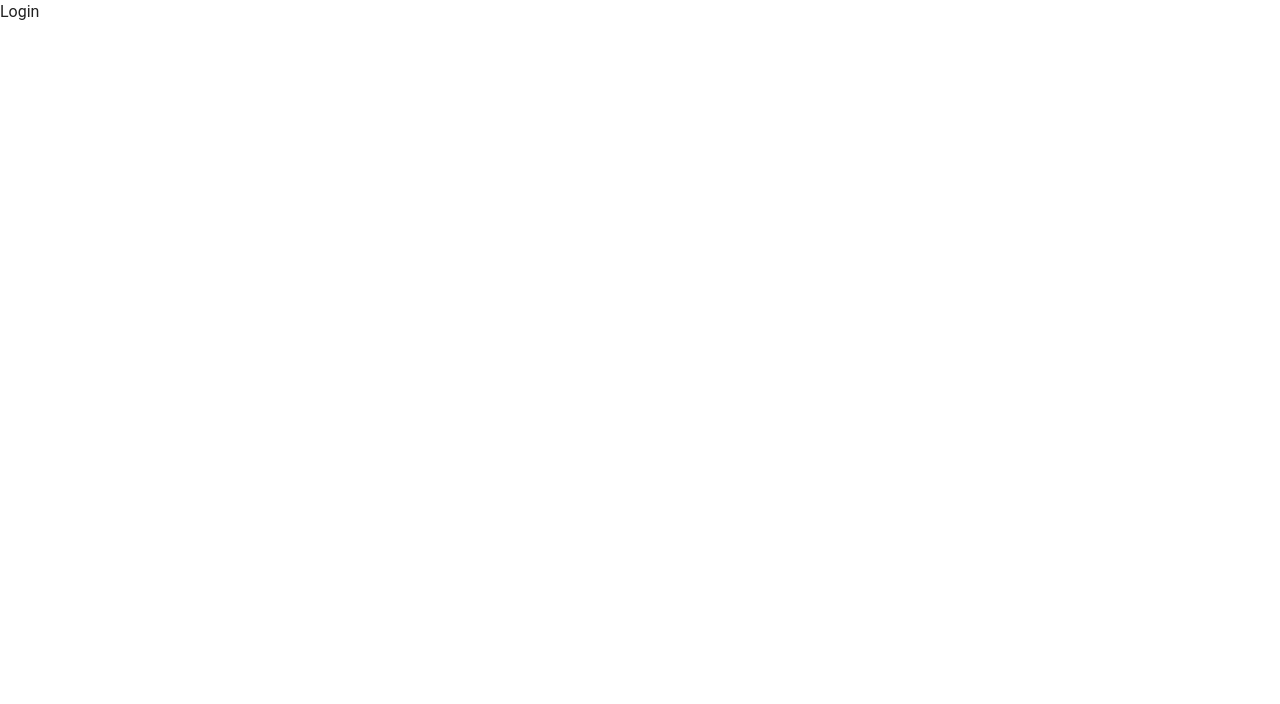
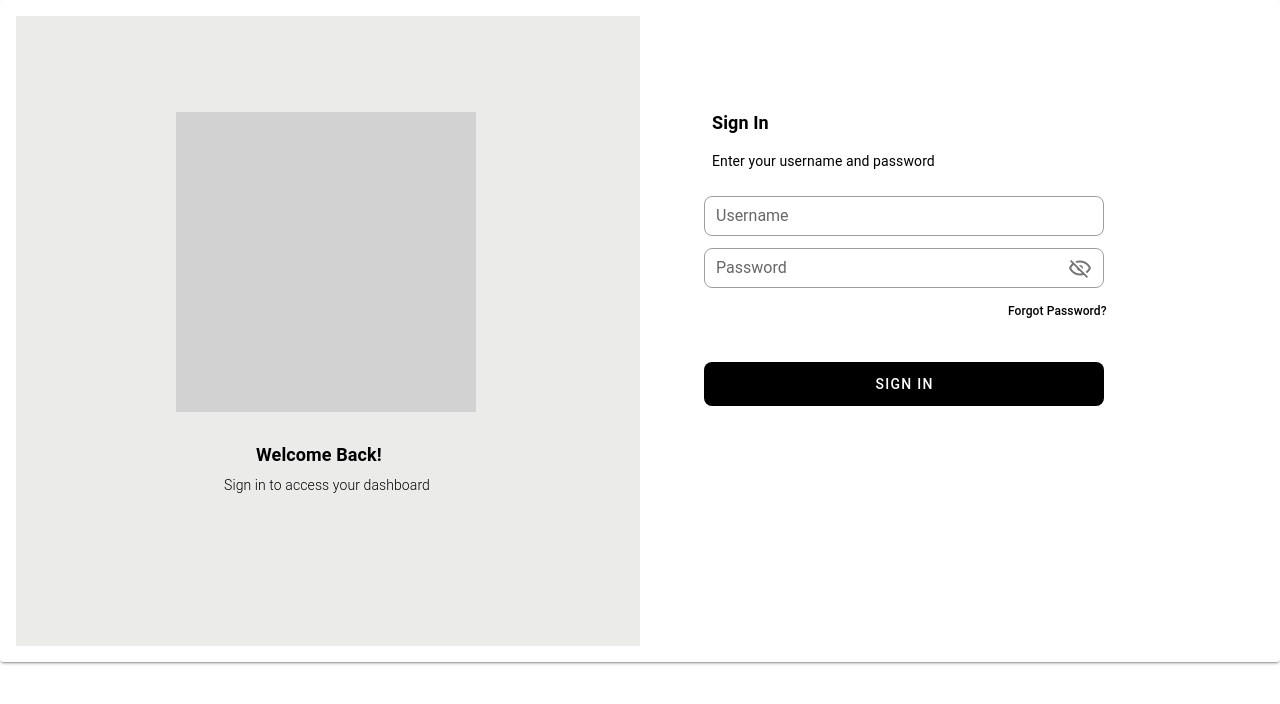
Before and after one commit to aleeraza12/gas_project, a Vue app in the folder gas_frontend/: page / in a window 1280 px wide. Shown: the top 704 px of the page. Built offline with nearby package versions, Linux system fonts and the light colour scheme.

Commit message:
login screen

```diff
--- a/gas_frontend/src/components/Auth/LoginUser.vue
+++ b/gas_frontend/src/components/Auth/LoginUser.vue
@@ -1,6 +1,55 @@
 <template>
-<div>
-  Login
+<div class="main-container">
+  <v-card>
+    <v-card-text>
+      <div class="d-flex">
+        <div class="grey-side">
+          <div class="inner-box">
+
+          </div>
+          <div class="content-welcome">Welcome Back! </div>
+          <div class="sub-content-welcome">Sign in to access your dashboard</div>
+        </div>
+        <div class="login-screen">
+          <div class="sign-in-content">Sign In</div>
+          <div class="sign-in-subcontent">Enter your username and password</div>
+          <v-form v-model="valid">
+          <div>
+            <v-text-field
+            label="Username"
+            outlined
+            dense
+            placeholder="Username"
+            hide-details
+            class="username-feild mt-6 ml-16"
+            v-model="username"
+          ></v-text-field>
+          </div>
+           <div>
+            <v-text-field
+            outlined
+            :append-icon="show ? 'mdi-eye-outline' : 'mdi-eye-off-outline'"
+            :type="show ? 'text' : 'password'"
+            @click:append="show = !show"
+            label="Password"
+            dense
+            placeholder="Password"
+            hide-details
+            class="password-feild mt-3 ml-16"
+            v-model="password"
+          ></v-text-field>
+          </div>
+          <div class="forget-passowrd  mt-3" @click="forgetPassword()">Forgot Password?</div>
+          <div class="mt-10 ml-16">
+            <v-btn block large class="elevation-0 btn-login" @click="login()" dense >
+              Sign In
+            </v-btn>
+          </div>
+          </v-form>
+        </div>
+      </div>
+    </v-card-text>
+  </v-card>
 </div>
 </template>
 
@@ -8,7 +57,10 @@
 
   export default {
     data: () => ({
-
+      valid: false,
+      show:false,
+     username:"",
+     password:"",
     }),
     components:{},
     created(){
@@ -18,3 +70,80 @@
     }
   }
 </script>
+<style scoped>
+.grey-side{
+  height: 630px;
+  width: 746px;
+  left: 0px;
+  top: 0px;
+  border-radius: 0px;
+  background-color: #EBEBEA;
+
+}
+.login-screen{
+  height: 630px;
+  width: 746px;
+  left: 0px;
+  top: 0px;
+  border-radius: 0px;
+  background-color: #fff;
+}
+.inner-box{
+  height: 300px;
+  width: 300px;
+  background-color:  #D2D2D2;
+  margin-top:6rem;
+  margin-left:10rem
+}
+.content-welcome{
+  font-weight: 600;
+  font-size:18px;
+  color:black;
+   margin-top:2rem;
+  margin-left:15rem
+}
+.sub-content-welcome{
+  font-weight: 300;
+  font-size:14px;
+  color:black;
+  margin-top:0.5rem;
+  margin-left:13rem
+}
+.sign-in-content{
+ font-weight: 600;
+ font-size:18px;
+ color:black;
+ margin-top:6rem;
+ margin-left: 4.5rem;
+}
+.sign-in-subcontent {
+ font-weight: 400;
+ font-size:14px;
+ color:black;
+ margin-top:1rem;
+ margin-left: 4.5rem;
+}
+.username-feild{
+  width: 400px;
+  border-color: #D6D6D6;
+  border-radius: 8px;
+}
+.password-feild{
+  width: 400px;
+  border-color: #D6D6D6;
+  border-radius: 8px;
+}
+.forget-passowrd{
+  font-size: 12px;
+  color:black;
+  font-weight: 500;
+  margin-left:23rem;
+}
+.btn-login {
+  background-color: black !important;
+  color:#fff;
+  min-width:400px !important;
+  border-radius: 8px !important;
+  cursor: pointer;
+}
+</style>
```
